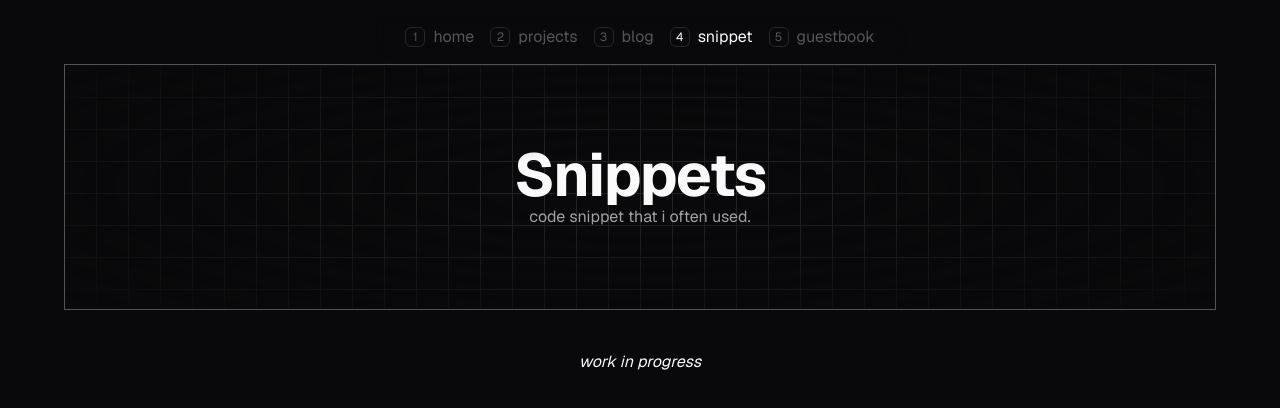
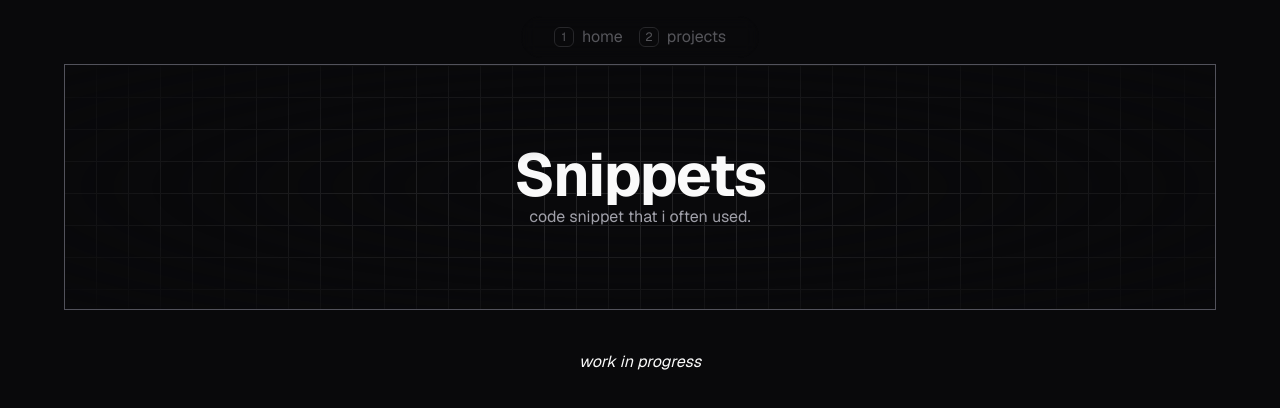
Before and after one commit to putuhema/phema.dev, a Next.js app: page /snippet in a window 1280 px wide. Shown: the top 408 px of the page. Built offline with nearby package versions, Linux system fonts and the light colour scheme.

Commit message:
fix: remove unfinish link page from nav

```diff
--- a/components/nav.tsx
+++ b/components/nav.tsx
@@ -22,25 +22,25 @@ const links =
       title: "projects",
       href: "/projects",
       shortcut: "2",
-    },
-    {
-      icon: PenLine,
-      title: "blog",
-      href: "/blog",
-      shortcut: "3",
-    },
-    {
-      icon: CodeSquareIcon,
-      title: "snippet",
-      href: "/snippet",
-      shortcut: "4",
-    },
-    {
-      icon: CodeSquareIcon,
-      title: "guestbook",
-      href: "/guestbook",
-      shortcut: "5",
-    },
+    }
+    // {
+    //   icon: PenLine,
+    //   title: "blog",
+    //   href: "/blog",
+    //   shortcut: "3",
+    // },
+    // {
+    //   icon: CodeSquareIcon,
+    //   title: "snippet",
+    //   href: "/snippet",
+    //   shortcut: "4",
+    // },
+    // {
+    //   icon: CodeSquareIcon,
+    //   title: "guestbook",
+    //   href: "/guestbook",
+    //   shortcut: "5",
+    // },
   ]
 
 const Nav = () => {
```
